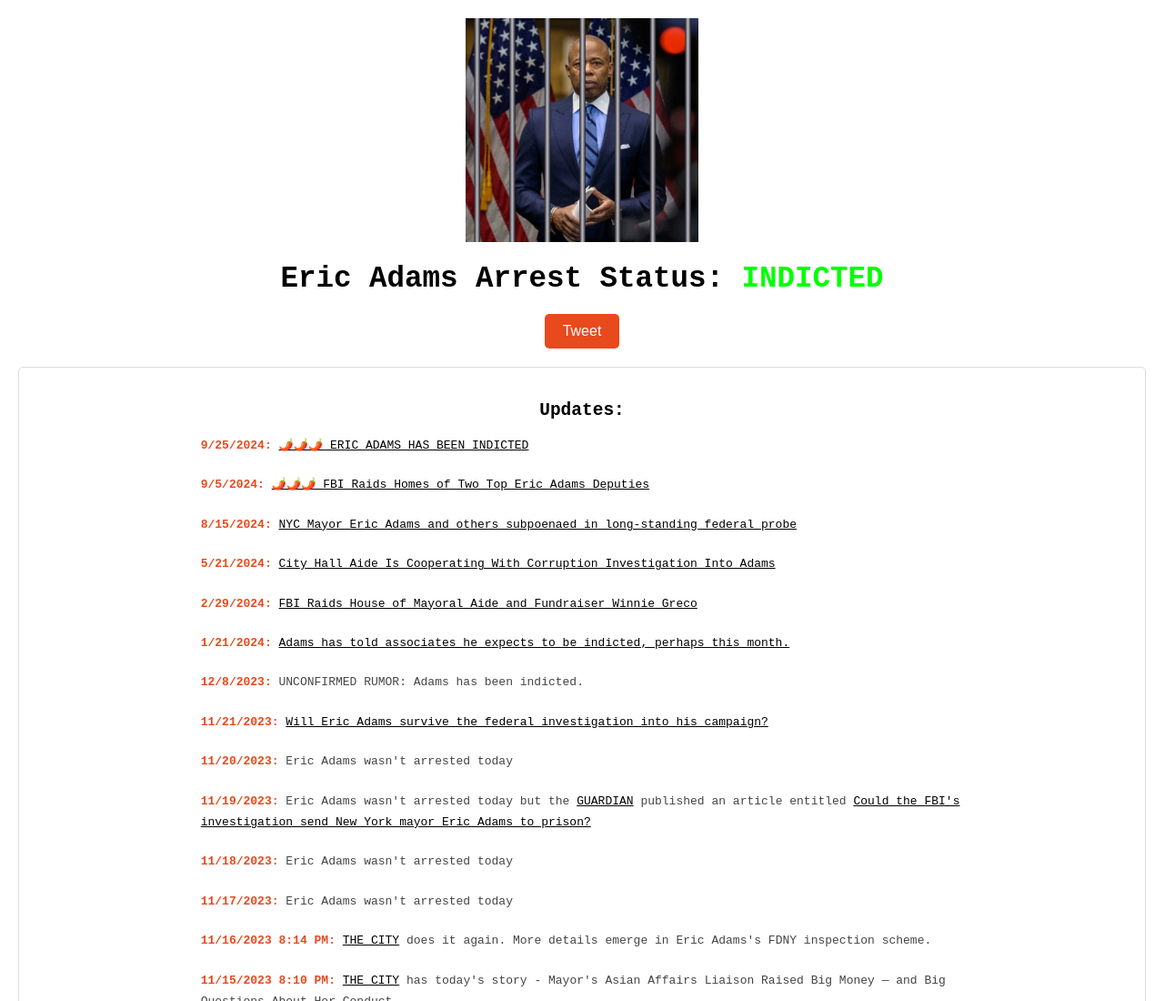
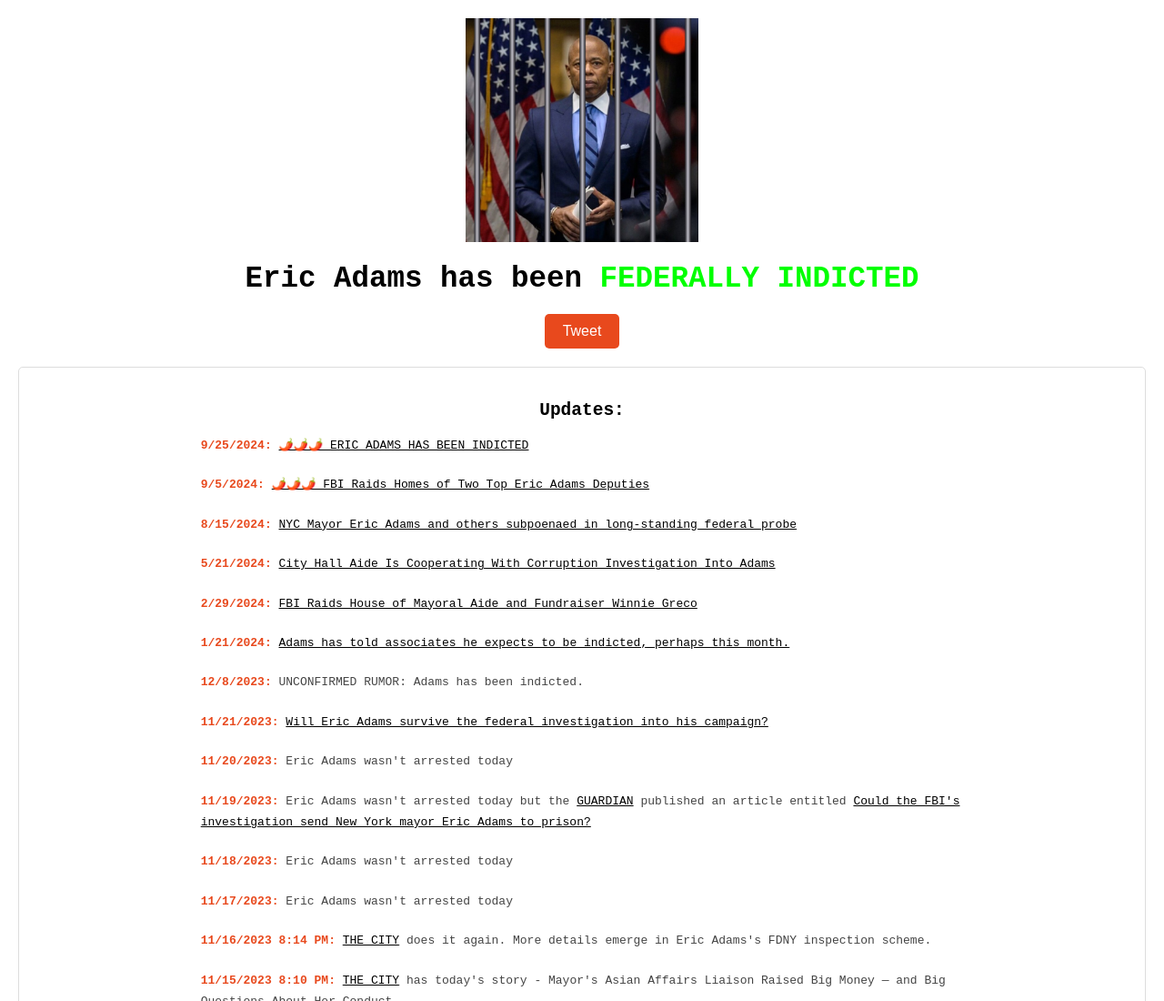
Before and after one commit to nycbikelanes/nycbikelanes.github.io, a plain HTML site: page index.html in a window 1280 px wide. Shown: the top 1100 px of the page at 91% size. Drawn offline with Linux system fonts and the light colour scheme.

Commit message:
Update index.html

```diff
--- a/index.html
+++ b/index.html
@@ -18,7 +18,7 @@
     <div class="container">
         <img src="ericinprison.jpg" alt="Eric in Prison">
         <h1>
-            Eric Adams Arrest Status: <span>INDICTED</span>
+            Eric Adams has been <span>FEDERALLY INDICTED</span>
         </h1>
     </div>
 
```
